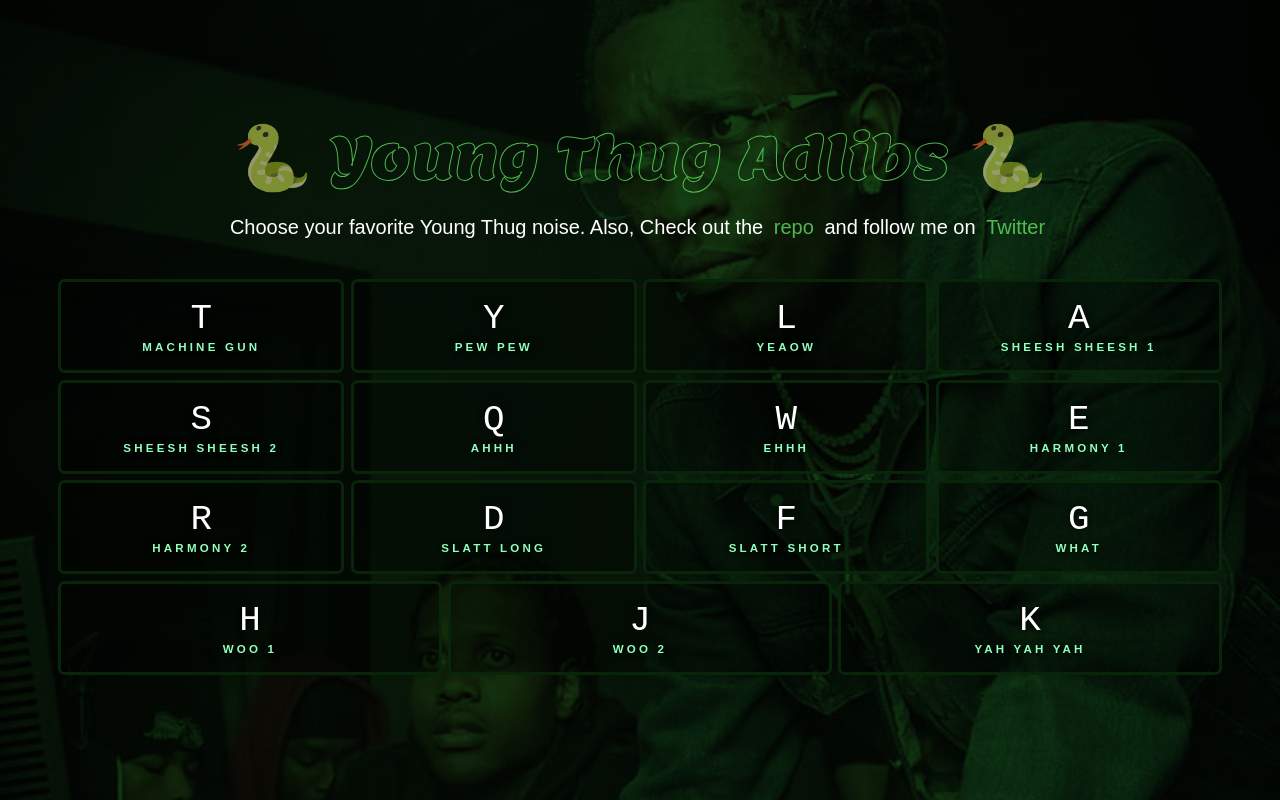
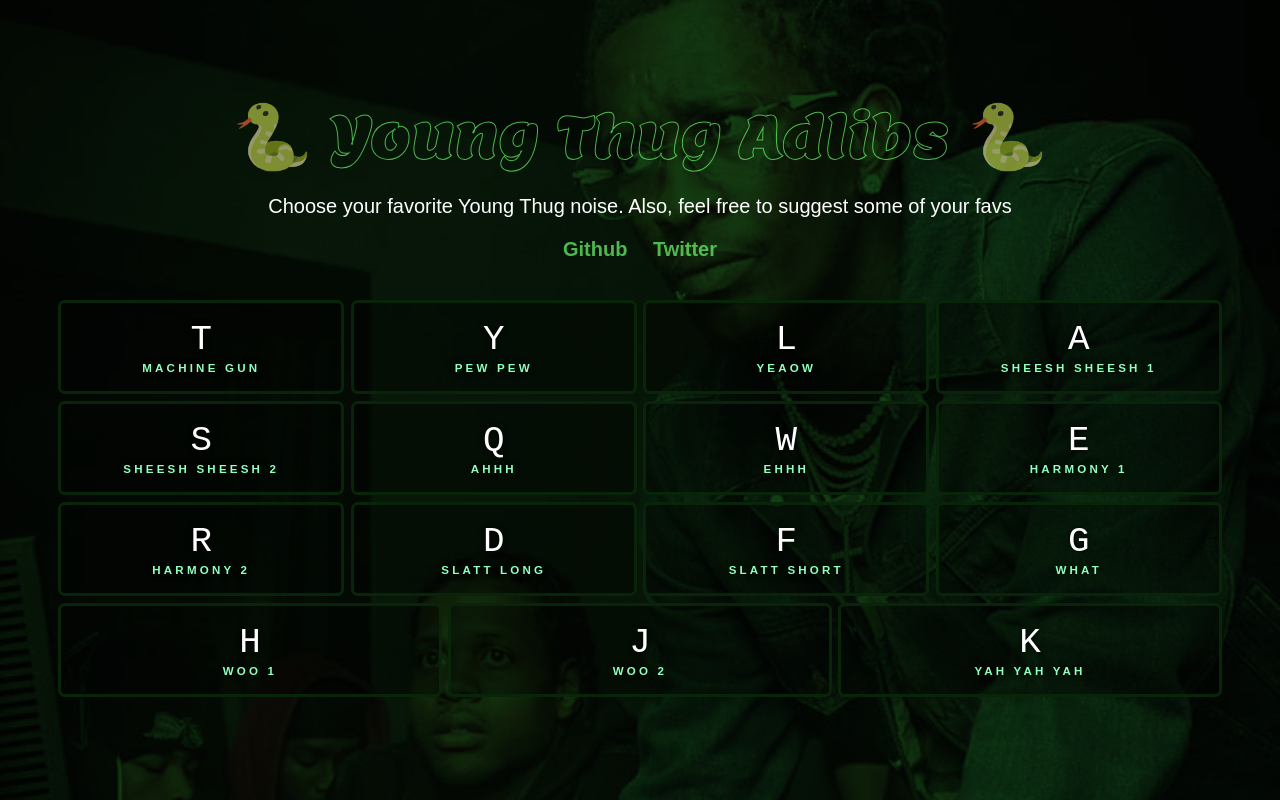
Before and after one commit to leo12534/thugger, a website: page index.html in a window 1280 px wide. Drawn offline with Linux system fonts and the light colour scheme; a web font is replaced by a local one.

Commit message:
Updated Instructions text

```diff
--- a/index.html
+++ b/index.html
@@ -21,9 +21,12 @@
         <h1>Young Thug Adlibs </h1>
         <span class="emojis">🐍</span>
       </div>
-      <p class="instructions"> Choose your favorite Young Thug noise. Also, Check out the <a
-          href="https://github.com/leo12534/thugger" target="_blank">repo</a> and follow me on <a href="https://twitter.com/leofbermeo"
-          target="_blank">Twitter</a></p>
+      <p class="instructions"> Choose your favorite Young Thug noise. Also, feel free to suggest some of your favs</p>
+      <p class="instructions">
+      <a href="https://github.com/leo12534/thugger" target="_blank">Github</a> <a
+          href="https://twitter.com/leofbermeo" target="_blank">Twitter</a>
+
+      </p>
     </header>
 
     <div class="content">
--- a/style.css
+++ b/style.css
@@ -68,15 +68,16 @@
 	background-size: 100% 200%;
 	text-decoration: none;
 	color: #6efd70b2;
-	padding: 0 5px;
-	border-radius: 0.15em;
+	padding: 0 10px;
+  border-radius: 0.15em;
+  font-weight:900;
 	transition: all 200ms ease-out;
 }
 
 .wrapper header .instructions a:hover {
 	color: #fff;
 	text-decoration: none;
-	padding: 0 5px;
+	padding: 0 10px;
 	background-position: left bottom;
 }
 
```
